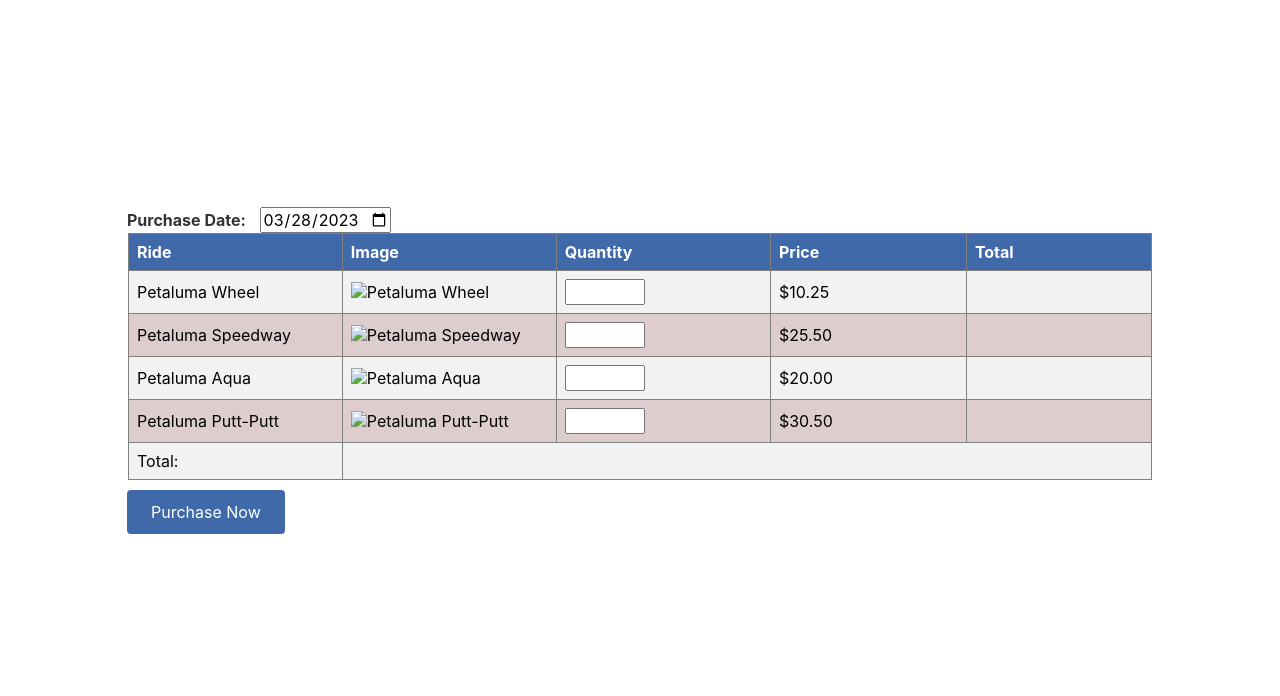
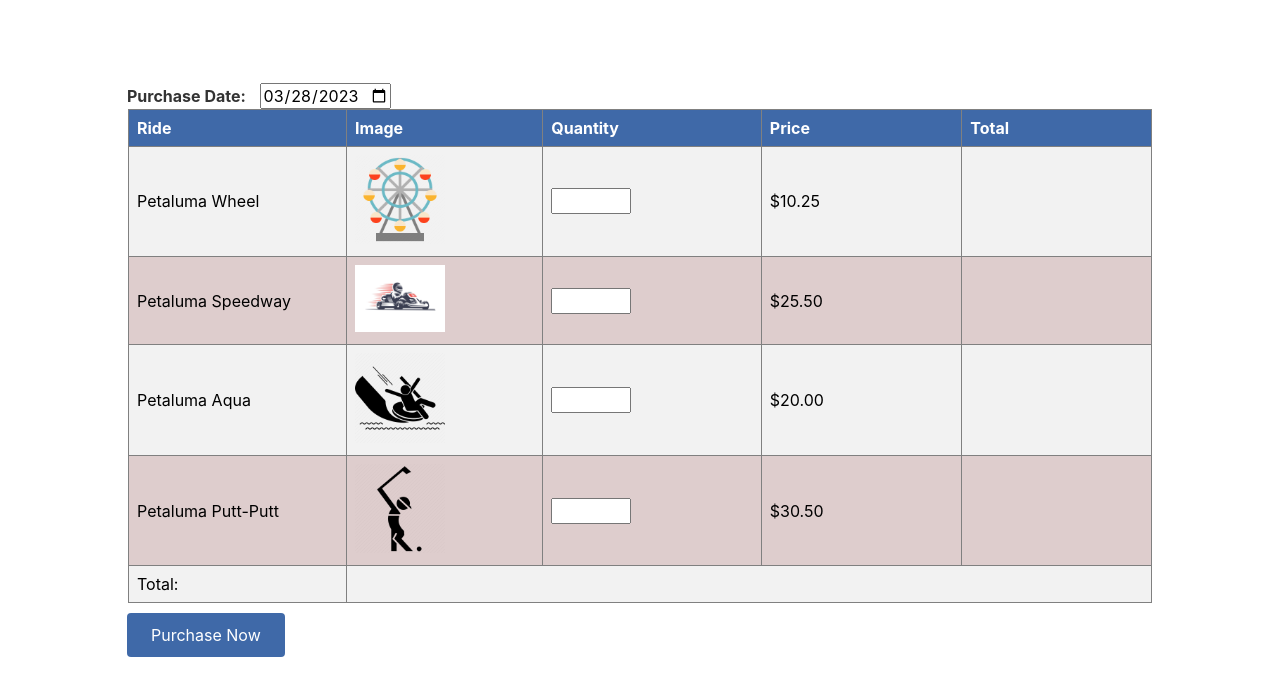
Before and after one commit to mirkwoodia/petaluma, a PHP site: page /Ticket_Booth.php in a window 1280 px wide. Shown: the part 60-756 px from the top of the page. Run offline with PHP 8.4, Linux system fonts and the light colour scheme.

Commit message:
inputted images into ticket booth

```diff
--- a/Ticket_Booth.css
+++ b/Ticket_Booth.css
@@ -42,6 +42,8 @@ tr:nth-child(even) {
 tr:nth-child(odd) {
   background-color: #decdcd;
 }
+
+
 
 * {
   box-sizing: border-box;
--- a/Ticket_Booth.php
+++ b/Ticket_Booth.php
@@ -81,7 +81,7 @@
 
                 <tr>
                     <td>Petaluma Wheel</td>
-                    <td><img src="" alt="Petaluma Wheel"></td>
+                    <td ><img src="ferris.webp" alt="Petaluma Wheel" style="width:50%; height:auto;"></td>
                     <td><input type="text" name="QtyWheel" id="QtyWheel" required></td>
                     <td>$10.25</td>
                     <td id="Total Petaluma Wheel"></td>
@@ -89,7 +89,7 @@
 
                 <tr>
                     <td>Petaluma Speedway</td>
-                    <td><img src="" alt="Petaluma Speedway"></td>
+                    <td><img src="speed.webp" alt="Petaluma Speedway" style="width:50%; height:auto;"></td>
                     <td><input type="text" name="QtySpeed" id="QtySpeed" required></td>
                     <td>$25.50</td>
                     <td id="Total Petaluma Speed"></td>
@@ -97,7 +97,7 @@
 
                 <tr>
                     <td>Petaluma Aqua</td>
-                    <td><img src="" alt="Petaluma Aqua"></td>
+                    <td><img src="aqua.webp" alt="Petaluma Aqua" style="width:50%; height:auto;"></td>
                     <td><input type="text" name="QtyAqua" id="QtyAqua" required></td>
                     <td>$20.00</td>
                     <td id="Total Petaluma Aqua"></td>
@@ -105,7 +105,7 @@
 
                 <tr>
                     <td>Petaluma Putt-Putt</td>
-                    <td><img src="" alt="Petaluma Putt-Putt"></td>
+                    <td><img src="putt.webp" alt="Petaluma Putt-Putt" style="width:50%; height:auto;"></td>
                     <td><input type="text" name="QtyPutt" id="QtyPutt" required></td>
                     <td>$30.50</td>
                     <td id="Total Petaluma Putt"></td>
```
